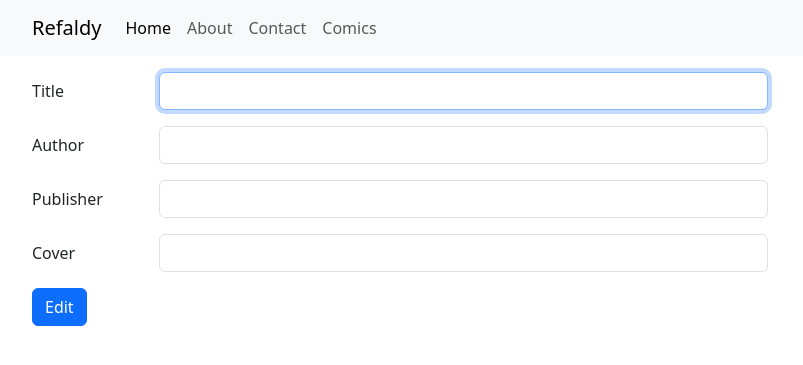
After one commit to refaldy04/comic-library-app, a CodeIgniter 4 app: template app/Views/comics/edit.php in a window 1280 px wide. The commit adds this page. Shown: the top 365 px of the page, without its empty margins (50-853 px from the left). Run offline with PHP 8.4 and a stand-in for CodeIgniter, Linux system fonts and the light colour scheme; the template is opened without the code that fills it, so the values that code supplies are empty; some libraries are stand-ins or nearby versions.

Commit message:
edit and delete to database feature

```diff
--- a/app/Config/Routes.php
+++ b/app/Config/Routes.php
@@ -11,4 +11,7 @@ $routes->get('/contact', 'Pages::contact');
 $routes->get('/comics', 'Comics::index');
 $routes->get('/comics/create', 'Comics::create');
 $routes->post('/comics/save', 'Comics::save');
-$routes->get('/comics/(:segment)', 'Comics::detail/$1');
+$routes->delete('/comics/(:num)', 'Comics::delete/$1');
+$routes->get('/comics/edit/(:any)', 'Comics::edit/$1');
+$routes->post('/comics/update/(:any)', 'Comics::update/$1');
+$routes->get('/comics/(:any)', 'Comics::detail/$1');
--- /dev/null
+++ b/app/Views/comics/edit.php
@@ -0,0 +1,51 @@
+<?= $this->extend('layout/template'); ?>
+
+<?= $this->section('content'); ?>
+<div class="container">
+    <div class="row">
+        <div class="col-8">
+            <h2 class="my-3"><?= $title; ?></h2>
+
+            <form action="/comics/update/<?= $comic['id']; ?>" method="post">
+                <?= csrf_field(); ?>
+                <input type="hidden" name="slug" value="<?= $comic['slug']; ?>">
+                <div class="row mb-3">
+                    <label for="title" class="col-sm-2 col-form-label">Title</label>
+                    <div class="col-sm-10">
+                    <input type="text" class="form-control <?= (session('validation') && session('validation')->hasError('title')) ? 'is-invalid' : ''; ?>" value="<?= (old('title')) ? old('title') : esc($comic['title']) ?>" id="title" name="title" autofocus>
+                    <div id="title" class="invalid-feedback">
+                        <?= session('validation') ?session('validation')->getError('title') : '' ?>
+                    </div>
+                    </div>
+                </div>
+                <div class="row mb-3">
+                    <label for="author" class="col-sm-2 col-form-label">Author</label>
+                    <div class="col-sm-10">
+                    <input type="text" class="form-control  <?= (session('validation') && session('validation')->hasError('author')) ? 'is-invalid' : ''; ?>" value="<?= (old('author')) ? old('author') : esc($comic['author']) ?>" id="author" name="author">
+                    <div id="author" class="invalid-feedback">
+                        <?= session('validation') ?session('validation')->getError('author') : '' ?>
+                    </div>
+                    </div>
+                </div>
+                <div class="row mb-3">
+                    <label for="publisher" class="col-sm-2 col-form-label">Publisher</label>
+                    <div class="col-sm-10">
+                    <input type="text" class="form-control <?= (session('validation') && session('validation')->hasError('publisher')) ? 'is-invalid' : ''; ?>" value="<?= (old('publisher')) ? old('publisher') : esc($comic['publisher']) ?>" id="publisher" name="publisher">
+                    <div id="publisher" class="invalid-feedback">
+                        <?= session('validation') ?session('validation')->getError('publisher') : '' ?>
+                    </div>
+                    </div>
+                </div>
+                <div class="row mb-3">
+                    <label for="cover" class="col-sm-2 col-form-label">Cover</label>
+                    <div class="col-sm-10">
+                    <input type="text" class="form-control" value="<?= (old('cover')) ? old('cover') : esc($comic['cover']) ?>" id="cover" name="cover">
+                    </div>
+                </div>
+
+                <button type="submit" class="btn btn-primary">Edit</button>
+            </form>
+        </div>
+    </div>
+</div>
+<?= $this->endSection(); ?>
--- a/app/Views/comics/index.php
+++ b/app/Views/comics/index.php
@@ -8,6 +8,7 @@
                 <h1 class="my-2">Comics</h1>
                 <?php if(session()->getFlashdata('message')) : ?>
                     <div class="alert alert-success" role="alert">
+                        <?= session()->getFlashdata('message'); ?>
                     </div>
                 <?php endif; ?>
                 <table class="table">
```
Also changed, not shown: app/Controllers/Comics.php (+61 -0 lines), app/Views/comics/detail.php (+7 -2 lines).
